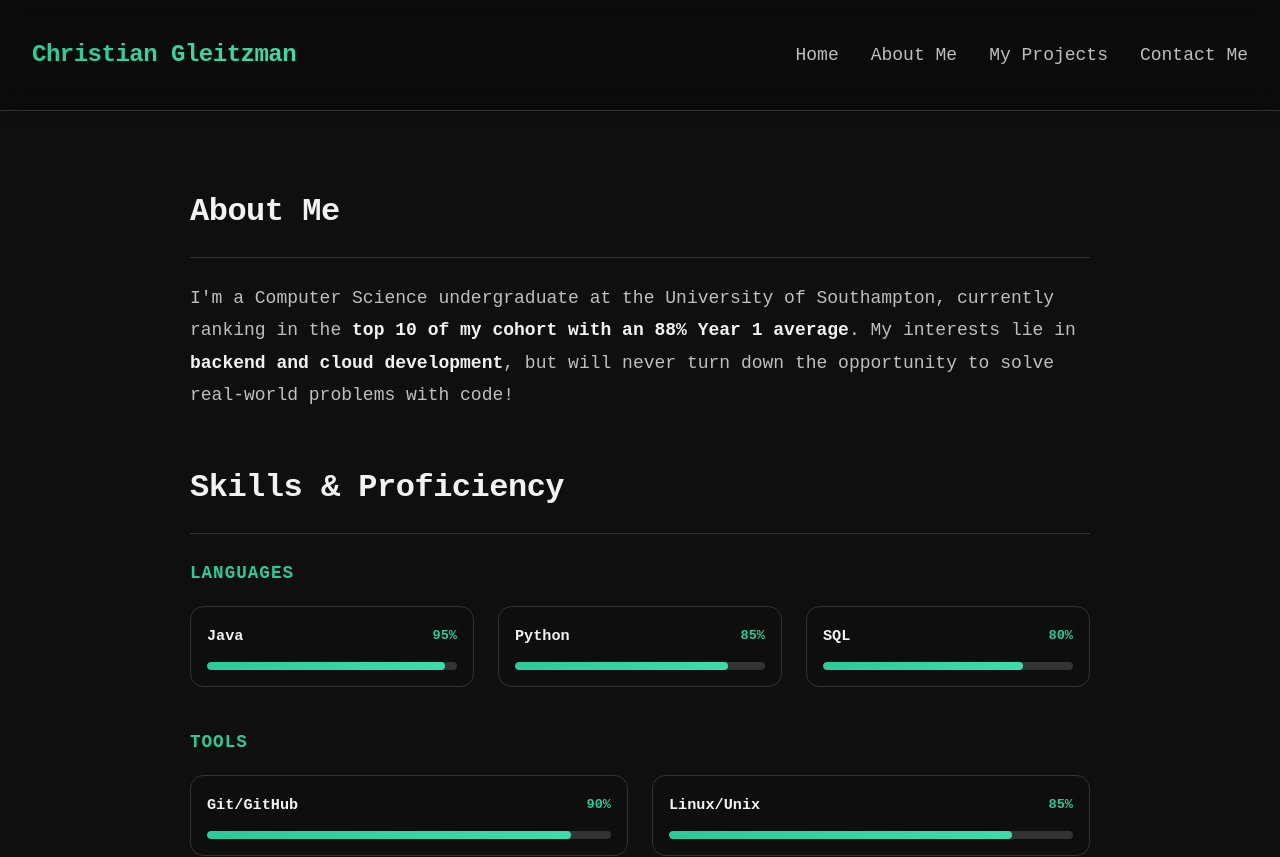
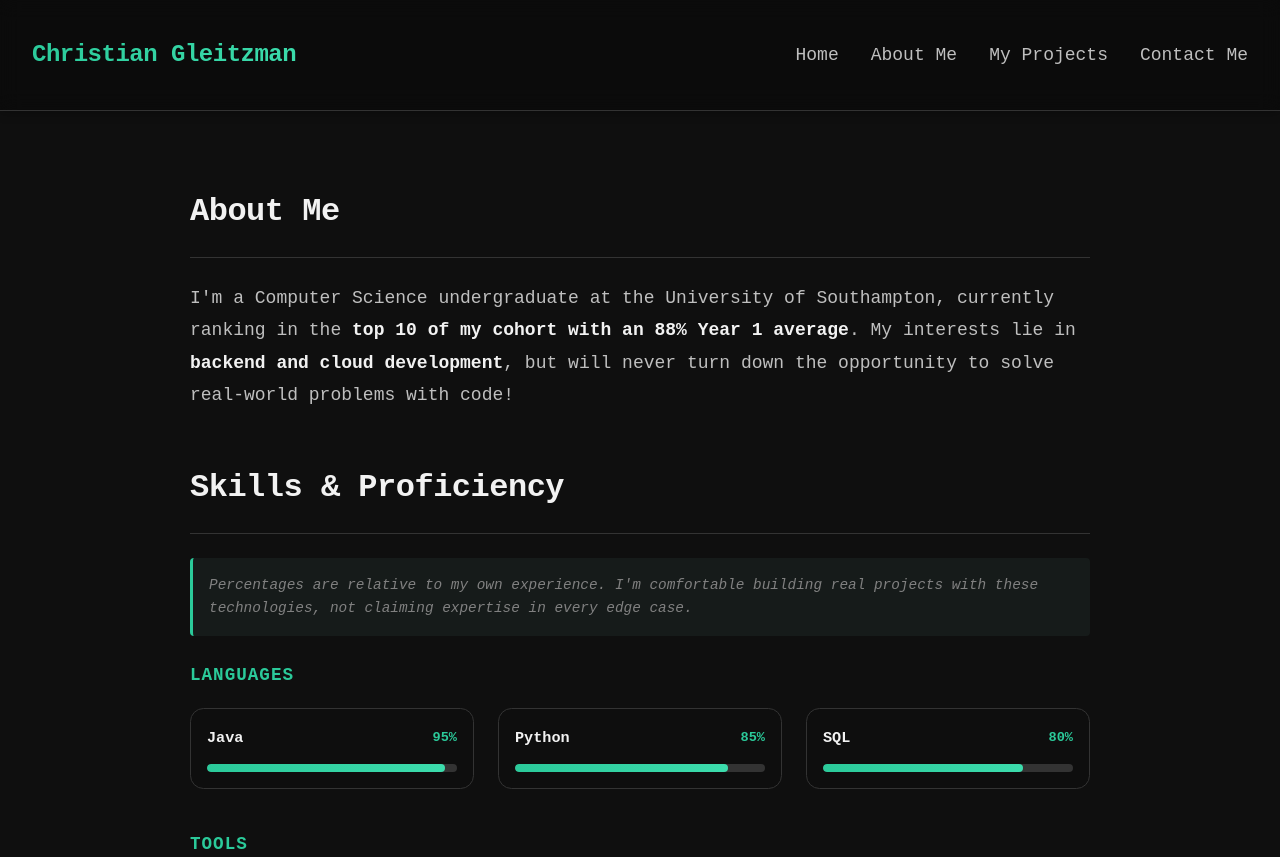
Before and after one commit to ChristianGleitzman/ChristianGleitzman.github.io, a Next.js app: page /about in a window 1280 px wide. Shown: the top 857 px of the page. Built offline with nearby package versions, Linux system fonts and the light colour scheme.

Commit message:
Further web improvements

```diff
--- a/app/about/page.tsx
+++ b/app/about/page.tsx
@@ -16,9 +16,9 @@ export default function AboutPage(): React.ReactElement {
       <section className="activities-section">
         <h3 className="section-title">Experience</h3>
         <div className="experience-item">
-          <h4 className="experience-title">Retail Team Member — Tesco</h4>
+          <h4 className="experience-title">Retail Team Member - Tesco</h4>
           <p className="experience-details">
-            Working in a high-pressure retail environment has honed my <strong>adaptability, teamwork, and communication skills</strong>. I've learned to manage time effectively, work under pressure, and deliver consistent results—skills directly transferable to collaborative development teams.
+            Working in a high-pressure retail environment has honed my <strong>adaptability, teamwork, and communication skills</strong>. I've learned to manage time effectively, work under pressure, and deliver consistent results. I hope to transfer these skills to collaborative development teams!
           </p>
         </div>
       </section>
--- a/app/globals.css
+++ b/app/globals.css
@@ -744,6 +744,18 @@ input[type="submit"]:active {
     margin: 3rem 0;
 }
 
+.skills-disclaimer {
+    font-size: 0.9rem;
+    color: var(--clr-light);
+    margin-bottom: 1.5rem;
+    padding: 1rem;
+    background-color: rgba(162, 255, 220, 0.05);
+    border-left: 3px solid var(--clr-accent);
+    border-radius: 4px;
+    font-style: italic;
+    line-height: 1.6;
+}
+
 .skill-category {
     margin-bottom: 2.5rem;
 }
--- a/components/SkillsMatrix.tsx
+++ b/components/SkillsMatrix.tsx
@@ -22,6 +22,9 @@ export const SkillsMatrix: React.FC = () => {
   return (
     <section className="skills-matrix">
       <h3 className="section-title">Skills & Proficiency</h3>
+      <p className="skills-disclaimer">
+        <em>Percentages are relative to my own experience. I'm comfortable building real projects with these technologies, not claiming expertise in every edge case.</em>
+      </p>
       {categories.map((category) => (
         <div key={category} className="skill-category">
           <h4 className="category-title">{category}</h4>
```
